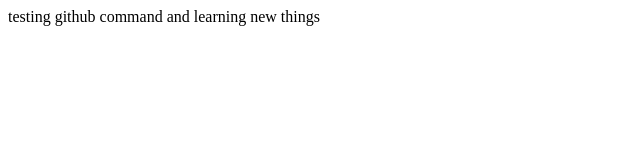
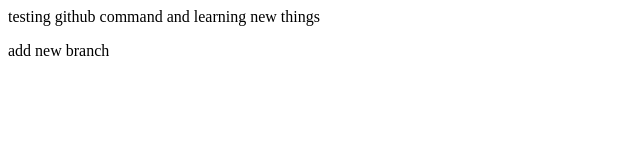
Before and after one commit to oom55489/more-file, a plain HTML site: page index.html in a window 1280 px wide. Shown: the full height of the page, 0-640 px from the left. Drawn offline with Linux system fonts and the light colour scheme.

Commit message:
add new branch

```diff
--- a/index.html
+++ b/index.html
@@ -1 +1,3 @@
 <p> testing github command and learning new things</p>
+
+<P>add new branch</P>
```
